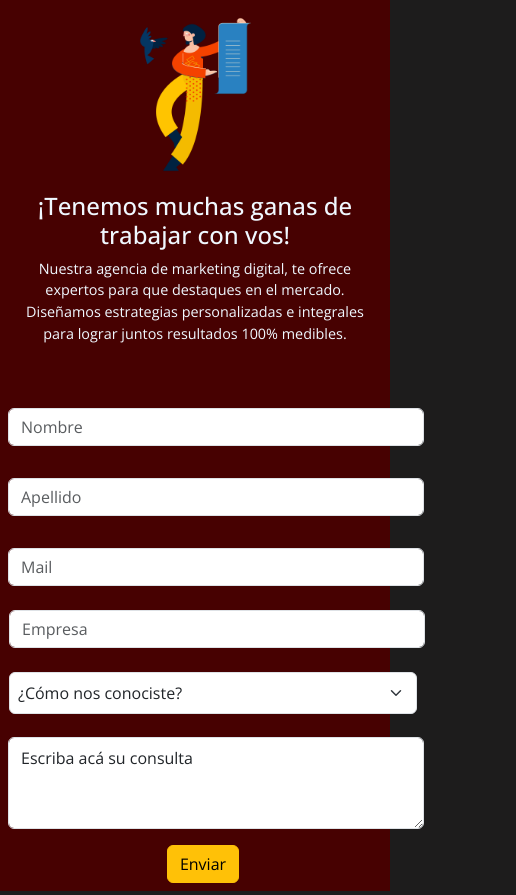
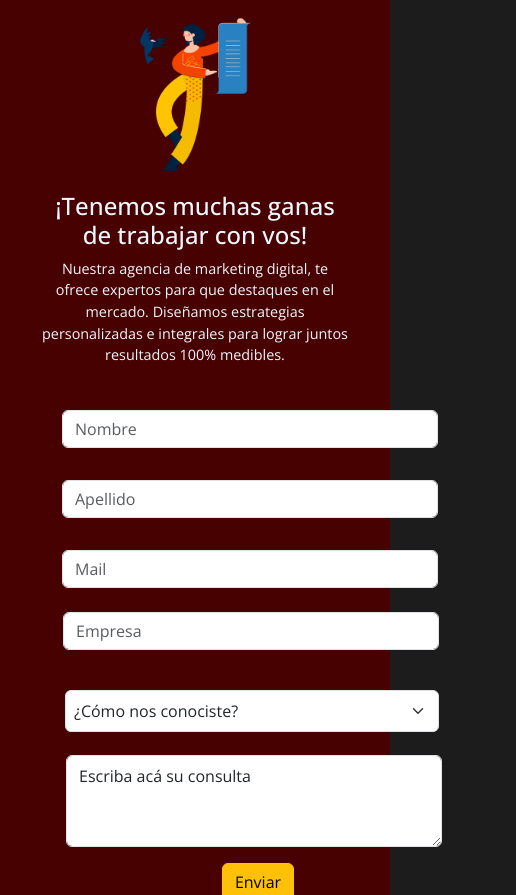
Before and after one commit to marinadonna/madMarketing, a website: page pages/contacto.html in a window 390 px wide. Shown: the part 98-993 px from the top of the page, 516 px wide, since content can reach past the window. Drawn offline with nearby package versions, Linux system fonts and the light colour scheme.

Commit message:
cambios responsive

```diff
--- a/pages/contacto.html
+++ b/pages/contacto.html
@@ -51,7 +51,7 @@
     <h1 class="tituloFormulario">¡Tenemos muchas ganas de trabajar con vos!</h1>
     <div class="textoFormulario"><p>Nuestra agencia de marketing digital, te ofrece expertos para que destaques en el mercado. Diseñamos estrategias personalizadas e integrales para lograr juntos resultados 100% medibles.</p>
     </div>
-    <section class="formularioContacto mx-auto" style="width: 390px;">
+    <section class="formularioContacto mx-auto" style="width: 500px;">
       <form action="">
         <div class="mb-3 p-2 position-center">
 
@@ -83,7 +83,7 @@
         <textarea class="form-control" placeholder="Escriba acá su consulta" id="floatingTextarea"></textarea>
         <label for="floatingTextarea" class="ms-2">Escriba acá su consulta</label>
       </div>
-      <div class="col-12 p-2 position-center">
+      <div class="col-12 p-2 position-center mx-auto">
         <button type="submit" class="btn btn-warning">Enviar</button>
       </div>
     </section>
--- a/scss/_main.scss
+++ b/scss/_main.scss
@@ -363,11 +363,11 @@ main {
         margin-left: 20px;
     }
     .form-floating {
-        width: 390px;
+        width: 500px;
         margin-top: 15px;
     }
     .form-select {
-        width: 390px;
+        width: 505px;
         margin-left: 9px;
     }
     .origen {
@@ -377,9 +377,6 @@ main {
         margin-left: 9px;
     }
     .form-control {
-        width: 390px;
-    }
-    .empresa {
-        margin-bottom: 40px;
+        width: 500px;
     }
 }
--- a/scss/_mediaquerie.scss
+++ b/scss/_mediaquerie.scss
@@ -297,10 +297,9 @@
         }
     }
     .cuerpo {
-        background-color: $bordo;
-        display: grid;
-        grid-auto-columns: 1fr;
-        grid-template-columns: 1;
+        display: flex;
+        grid-auto-columns: 2fr;
+        grid-template-columns: 1fr;
         grid-template-rows: auto auto auto auto;
         gap: 0px;
         grid-template-areas:
@@ -308,28 +307,65 @@
             "tituloFormulario"
             "textoFormulario"
             "formularioContacto";
-            align-items: center;
+        align-items: center;
+        text-align: center;
         .imagenFormulario {
             width: 50%;
             margin-left: auto;
             margin-right: auto;
+            position: relative;
         }
         .tituloFormulario {
-            width: 90%;
+            width: 80%;
             margin-left: auto;
             margin-right: auto;
             font-size: 1.5rem;
+            text-align: center;
+            position: relative;
         }
         .textoFormulario {
-            width: 90%;
-            margin-left: auto;
-            margin-right: auto;
-            margin-bottom: 40px;
+            width: 80%;
+            margin-left: 0px;
+            margin-right: 0px;
+            margin-bottom: 20px;
+            text-align: center;
+            position: relative;
         }
         .formularioContacto {
-            width: 20%;
-            margin-left: auto;
-            margin-right: auto;
+            display: flex;
+            flex-direction: column;
+            align-items: center;
+            position: relative;
+            margin-left: 0px;
+            margin-right: 0px;
+            margin-bottom: 10px;
+        }
+        .form-floating {
+            width: 350px;
+            margin-top: 15px;
+            position: relative;
+            margin-right: 18px;
+        }
+        .form-select {
+            width: 356px;
+            position: relative;
+            margin-right: 5px;
+        }
+        .origen {
+            margin-top: 0px;
+            position: relative;
+        }
+        #formGroupExampleInput3 {
+            margin-left: 9px;
+            margin-bottom: 0px;
+            position: relative;
+        }
+        .form-control {
+            width: 350px;
+            position: relative;
+        }
+        .empresa {
+            margin-bottom: 15px;
         }
     }
     footer {
```
Also changed, not shown: css/estilo.css, 1 other file.
